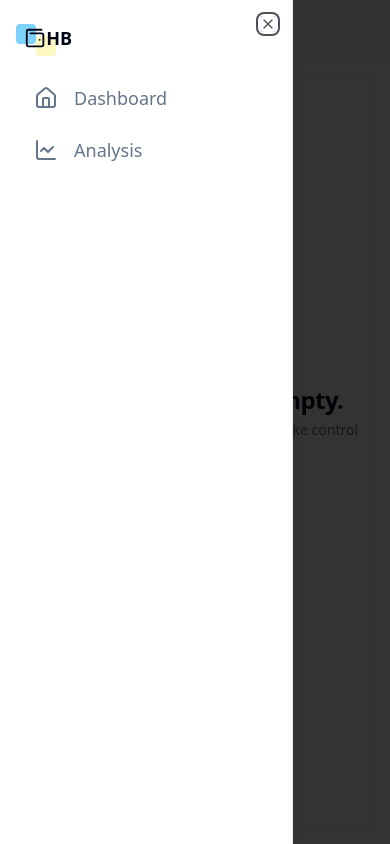
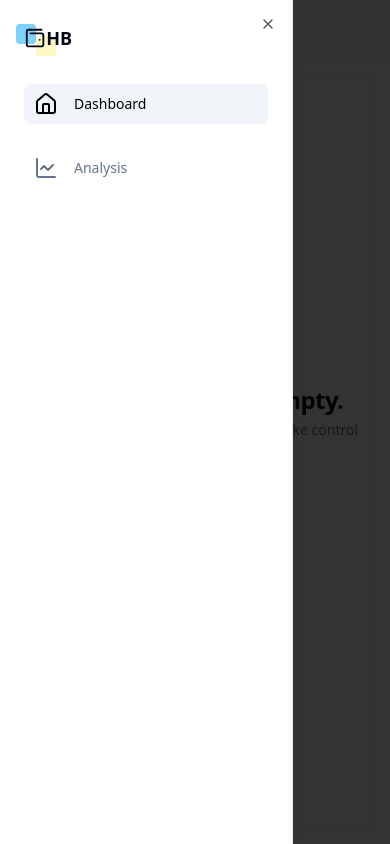
Before and after one commit to MichalSzeniak/budget-app, a React (Vite) app: page / in a window 390 px wide. Both pictures are taken after a click on the button "Toggle Menu". Built offline with nearby package versions, Linux system fonts and the light colour scheme.

Commit message:
refactor: header

```diff
--- a/src/components/layout/Header.tsx
+++ b/src/components/layout/Header.tsx
@@ -8,7 +8,8 @@ import {
   SheetTitle,
   SheetTrigger,
 } from "../ui/sheet";
-import { Link } from "react-router-dom";
+import { NavLink } from "react-router-dom";
+import { cn } from "@/lib/utils";
 
 const Header = () => {
   const navLinks = [
@@ -49,14 +50,21 @@ const Header = () => {
               </SheetHeader>
 
               {navLinks.map((item) => (
-                <Link
-                  key={item.name}
-                  to={item.href}
-                  className="flex items-center gap-4 px-2.5 text-muted-foreground hover:text-foreground"
-                >
-                  {item.icon}
-                  {item.name}
-                </Link>
+                <NavLink to={item.href}>
+                  {({ isActive }) => (
+                    <Button
+                      variant="ghost"
+                      aria-label={item.name}
+                      className={cn(
+                        "flex justify-start gap-4 px-2.5 text-muted-foreground hover:text-foreground w-full",
+                        isActive ? "text-black bg-muted" : ""
+                      )}
+                    >
+                      {item.icon}
+                      {item.name}
+                    </Button>
+                  )}
+                </NavLink>
               ))}
             </nav>
           </SheetContent>
```
